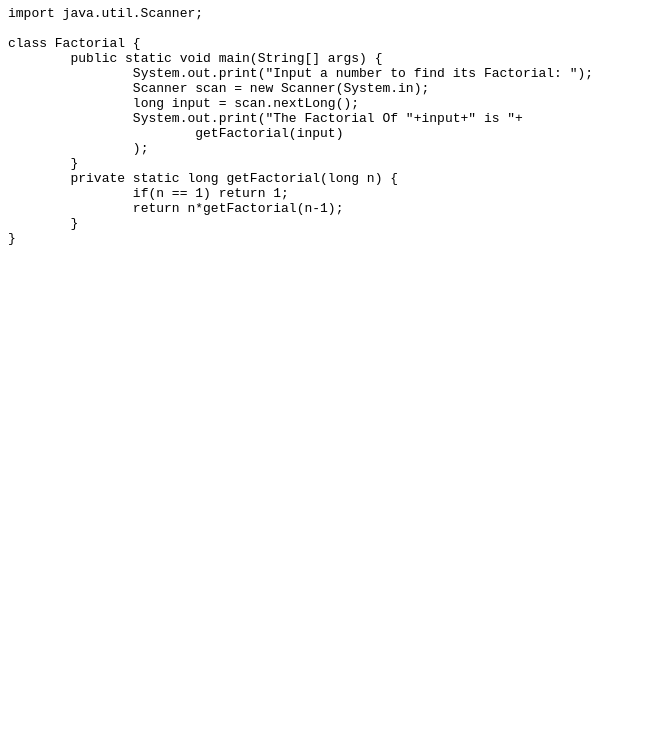
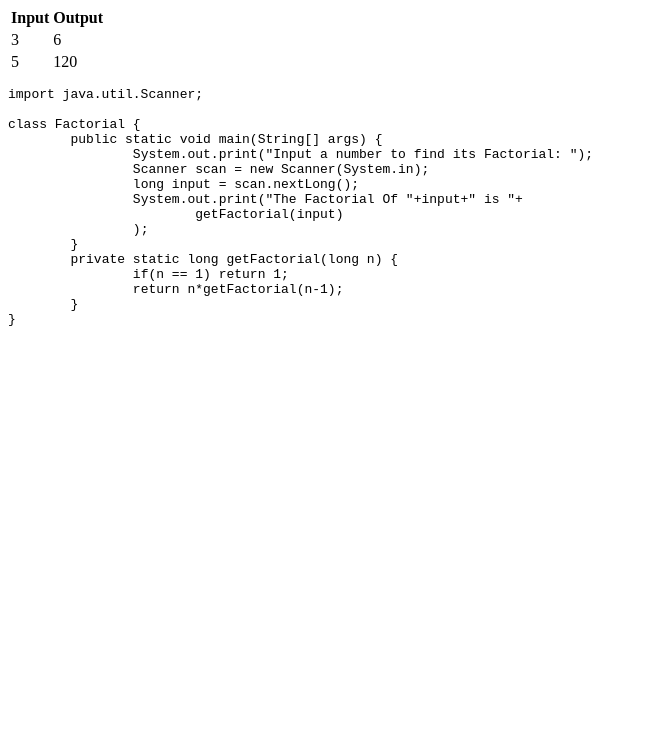
Before and after one commit to SagarKapasi099/DeleteMe, a plain HTML site: page index.html in a window 1280 px wide. Shown: the part 60-800 px from the top of the page, without its empty margins (0-646 px from the left). Drawn offline with Linux system fonts and the light colour scheme.

Commit message:
added input output table

```diff
--- a/index.html
+++ b/index.html
@@ -4,6 +4,19 @@
 <body>
 	<div>
 		<H1>A Java Class To Demonstrate Factorial</H1>
+		<table>
+			<tr>
+				<th>Input</th>
+				<th>Output</th>
+			</tr>
+			<tr>
+				<td>3</td>
+				<td>6</td>
+			<tr>
+				<td>5</td>
+				<td>120</td>
+			</tr>
+		</table>
 	</div>
 	<div>
 		<code>
```
